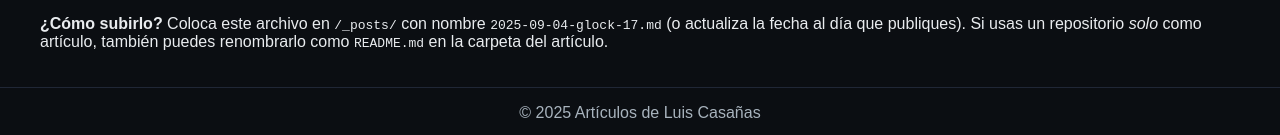
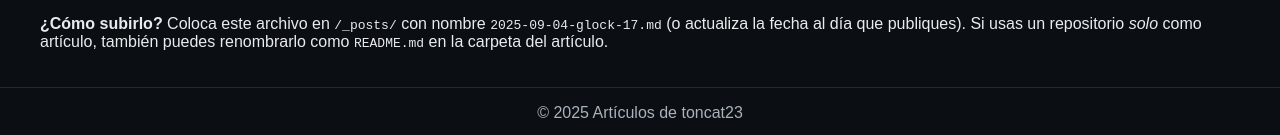
Before and after one commit to toncat23/articulos, a Jekyll site: the page built from _posts/2025-09-04-glock-17.md, in a window 1280 px wide and 900 px high, scrolled down 997 px. Shown: the part 762-897 px from the top of the window. Built offline with Jekyll 4.4.1, drawn with Linux system fonts in a browser that asks for light colours.

Commit message:
Update _config.yml

```diff
--- a/_config.yml
+++ b/_config.yml
@@ -1,4 +1,4 @@
-title: "Artículos de Luis Casañas"
+title: "Artículos de toncat23"
 description: "Artículos y notas técnicas."
 lang: es
 timezone: Europe/Madrid
@@ -18,11 +18,11 @@
 image: /assets/img/og.jpg      # imagen por defecto para compartir
 
 author:
-  name: "Luis Casañas"
+  name: "toncat23"
   url: "https://toncat23.github.io/articulos/"
 
 social:
-  name: "Luis Casañas"
+  name: "toncat23"
   links:
     - "https://github.com/toncat23"
 
```
